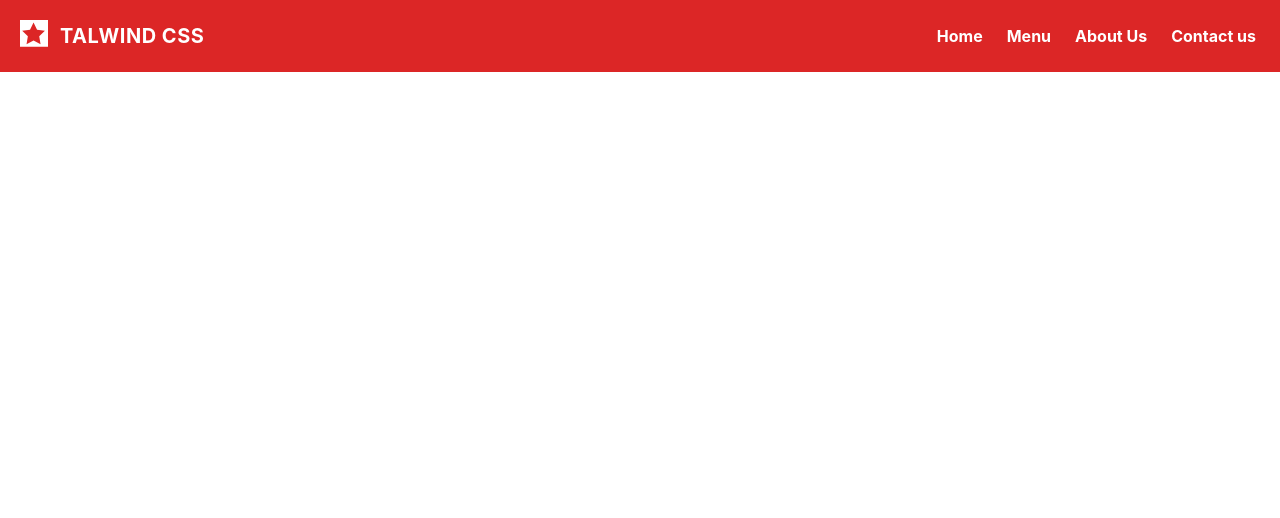
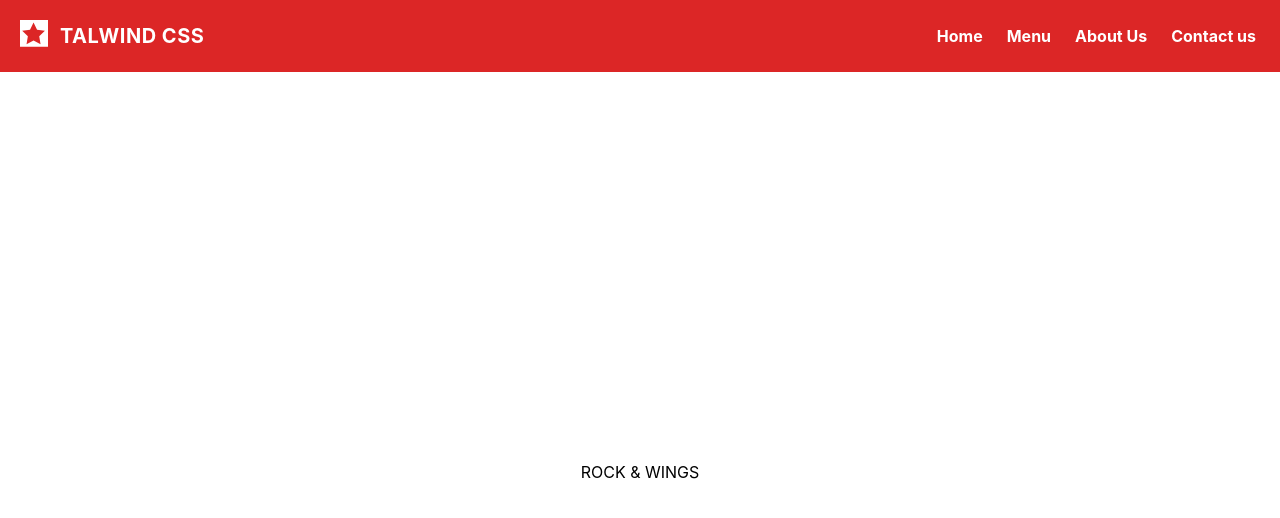
Before and after one commit to sirpuffin1/restaurant, a Next.js app: page / in a window 1280 px wide. Shown: the top 518 px of the page. Built offline with nearby package versions, Linux system fonts and the light colour scheme.

Commit message:
feat(index): import FB comp. and display on homepage

```diff
--- a/pages/index.js
+++ b/pages/index.js
@@ -1,6 +1,7 @@
 import Head from 'next/head'
 import Image from 'next/image'
 import styles from '../styles/Home.module.css'
+import FacebookPage from '../components/FacebookPage'
 
 export default function Home() {
   return (
@@ -12,7 +13,7 @@ export default function Home() {
       </Head>
 
       <main className={styles.main}>
-
+        <FacebookPage/>
       </main>
 
     </div>
```
